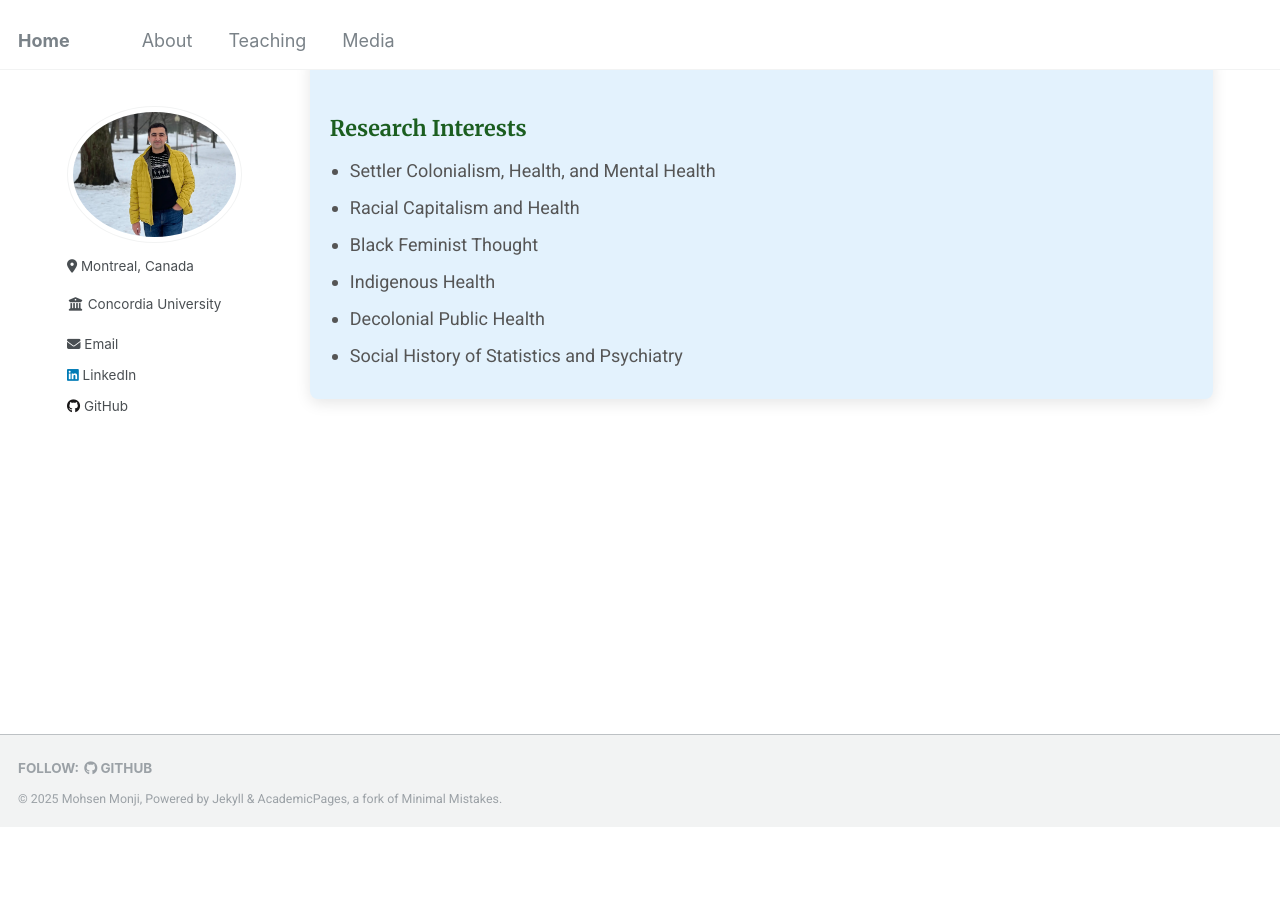
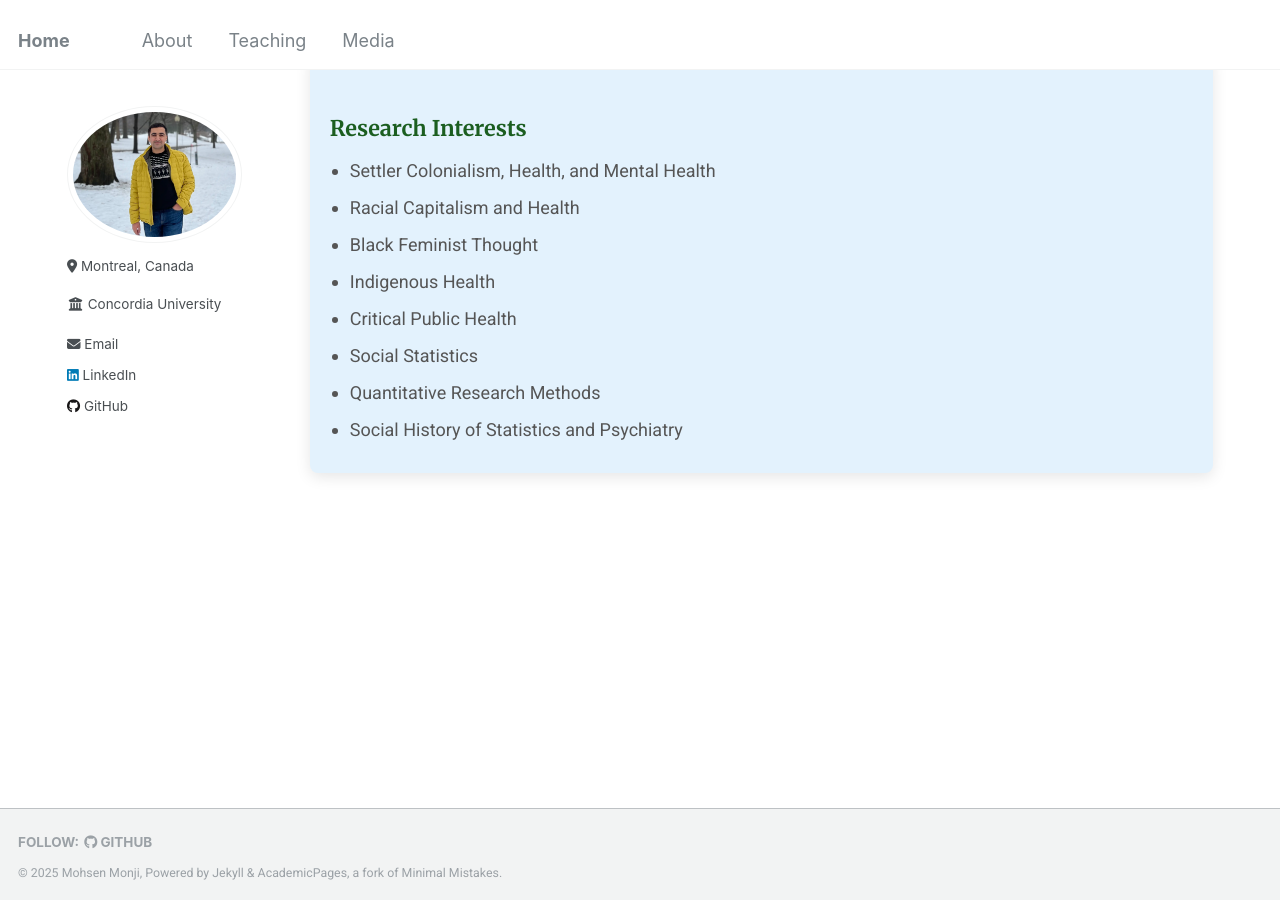
Before and after one commit to Mohsnmonji/mohsnmonji.github.io, a Jekyll site: the page built from about-me.md, in a window 1280 px wide and 900 px high, scrolled down 917 px. Built offline with Jekyll 4.4.1, drawn with Linux system fonts in a browser that asks for light colours; before the commit the page ends 1743 px from its top, so only the background shows below that.

Commit message:
Update about-me.md

```diff
--- a/about-me.md
+++ b/about-me.md
@@ -128,7 +128,9 @@ author_profile: true
     <li>Racial Capitalism and Health</li>
     <li>Black Feminist Thought</li>
     <li>Indigenous Health</li>
-    <li>Decolonial Public Health</li>
+    <li>Critical Public Health</li>
+    <li>Social Statistics</li>
+    <li>Quantitative Research Methods</li>
     <li>Social History of Statistics and Psychiatry</li>
   </ul>
 </div>
```
